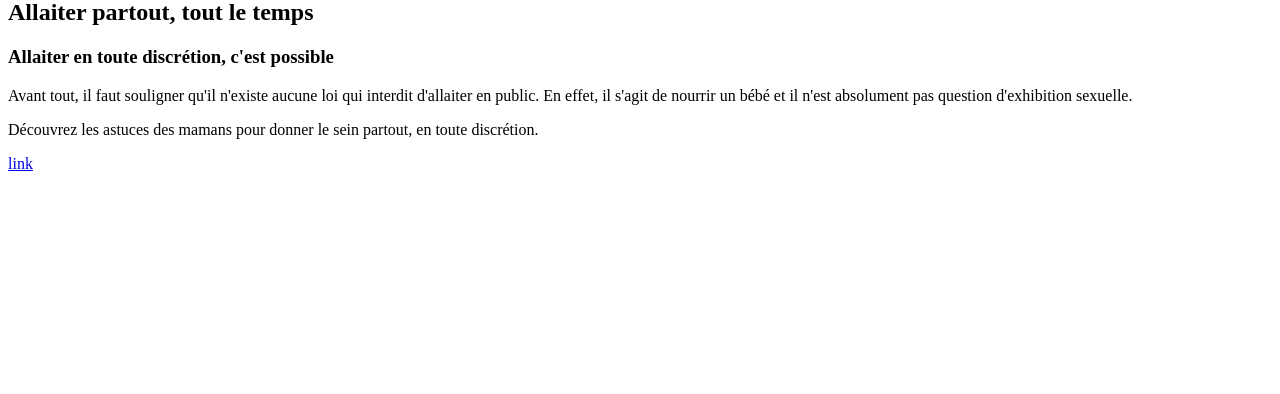
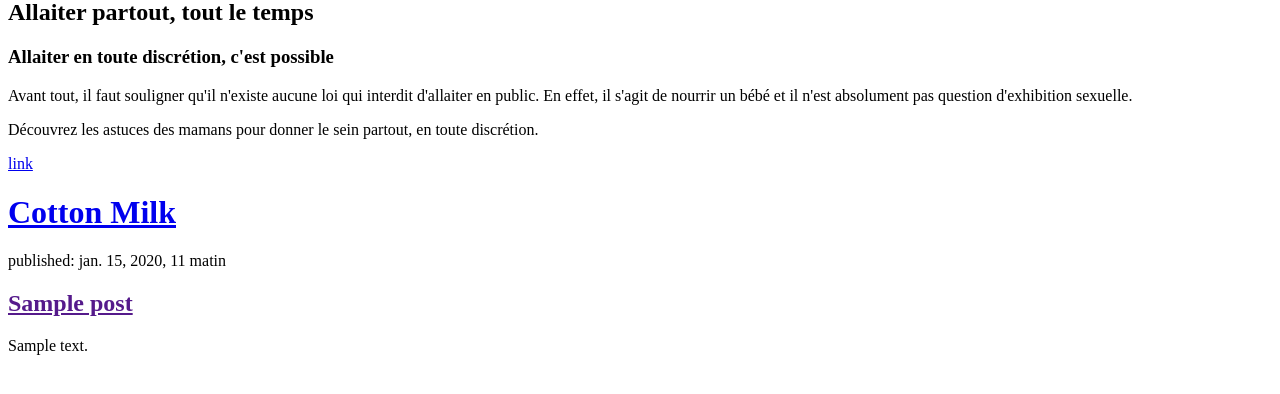
Before and after one commit to Emma856/mon-nouveau-blog, a Django app: page / in a window 1280 px wide. Shown: the part 141-535 px from the top of the page. Run offline with Django 3.2, Linux system fonts and the light colour scheme; tables that the repository leaves empty hold one stand-in row (values such as "Sample post").

Commit message:
Modified templates to display posts from database.

```diff
--- a/blog/templates/blog/post_list.html
+++ b/blog/templates/blog/post_list.html
@@ -38,3 +38,14 @@
 <a href=www.cottonmilk.com>link</a>
 
 <div></div>
+<div>
+    <h1><a href="/">Cotton Milk</a></h1>
+</div>
+
+{% for post in posts %}
+    <div>
+        <p>published: {{ post.published_date }}</p>
+        <h2><a href="">{{ post.title }}</a></h2>
+        <p>{{ post.text|linebreaksbr }}</p>
+    </div>
+{% endfor %}
--- a/blog/views.py
+++ b/blog/views.py
@@ -1,4 +1,7 @@
 from django.shortcuts import render
+from django.utils import timezone
+from .models import Post
 
 def post_list(request):
-    return render(request, 'blog/post_list.html', {})
+    posts = Post.objects.filter(published_date__lte=timezone.now()).order_by('published_date')
+    return render(request, 'blog/post_list.html', {'posts': posts})
```
